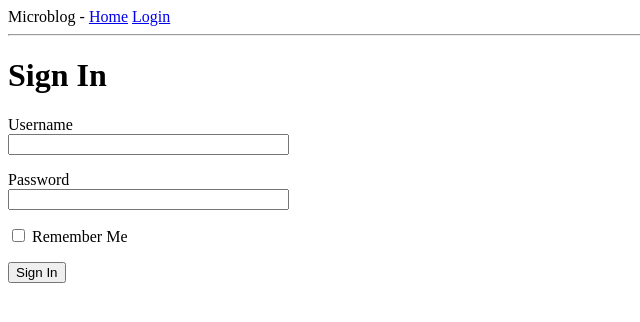
After one commit to fadyboy/microblog, a Flask app: page /login in a window 1280 px wide. The commit adds this page. Shown: the top 322 px of the page, without its empty margins (0-640 px from the left). Run offline with Flask 2, Linux system fonts and the light colour scheme.

Commit message:
Added initial login form and config

```diff
--- a/app/__init__.py
+++ b/app/__init__.py
@@ -1,5 +1,7 @@
 from flask import Flask
+from config import Config
 
 app = Flask(__name__)
+app.config.from_object(Config)
 
 from app import routes # import here to avoid circular dependencies
--- /dev/null
+++ b/app/forms.py
@@ -0,0 +1,9 @@
+from flask_wtf import FlaskForm
+from wtforms import StringField, PasswordField, BooleanField, SubmitField
+from wtforms.validators import DataRequired
+
+class LoginForm(FlaskForm):
+    username = StringField("Username", validators=[DataRequired()]) # set to list to declare multiple validators
+    password = PasswordField("Password", validators=[DataRequired()])
+    remember_me = BooleanField("Remember Me")
+    submit = SubmitField("Sign In")
--- a/app/routes.py
+++ b/app/routes.py
@@ -1,5 +1,6 @@
-from flask import render_template
+from flask import render_template, flash, redirect, url_for
 from app import app
+from app.forms import LoginForm
 
 @app.route("/")
 @app.route("/index")
@@ -15,3 +16,12 @@ def index():
         }
     ]
     return render_template("index.html", title="Home", user=user, posts=posts)
+
+
+@app.route("/login", methods=["GET", "POST"])
+def login():
+    form = LoginForm()
+    if form.validate_on_submit():
+        flash(f"Login required for user {form.username.data}, remember_me={form.remember_me.data}")
+        return redirect(url_for('index'))
+    return render_template("login.html", title="Sign In", form=form)
--- a/app/templates/base.html
+++ b/app/templates/base.html
@@ -9,8 +9,17 @@
     {% endif %}
 </head>
 <body>
-    <div>Microblog - <a href="/index">Home</a> </div>
+    <div>Microblog - <a href="{{ url_for('index') }}">Home</a> <a href="{{ url_for('login') }}">Login</a> </div>
     <hr />
+    {% with messages = get_flashed_messages() %}
+    {% if messages %}
+    <ul>
+        {% for message in messages %}
+        <li>{{ message }}</li>
+        {% endfor %}
+    </ul>
+    {% endif %}
+    {% endwith %}
     {% block content %}{% endblock %}
 </body>
 </html>
--- /dev/null
+++ b/app/templates/login.html
@@ -0,0 +1,24 @@
+{% extends "base.html" %}
+
+{% block content %}
+    <h1>Sign In</h1>
+    <form action="" method="post" novalidate>
+        {{ form.hidden_tag() }}
+        <p>{{ form.username.label }}<br />
+        {{ form.username(size=32) }}
+        {% for error in form.username.errors %}
+            <span style="color: red;">{{ error }}</span>
+        {% endfor %}
+        </p>
+        <p>{{ form.password.label }}<br />
+            {{ form.password(size=32) }}
+            {% for error in form.password.errors %}
+                <span style="color: red;">{{ error }}</span>
+            {% endfor %}
+        </p>
+        <p>{{ form.remember_me() }} {{ form.remember_me.label }}</p>
+        <p>{{ form.submit() }}</p>
+
+    </form>
+
+{% endblock %}
--- /dev/null
+++ b/config.py
@@ -0,0 +1,4 @@
+import os
+
+class Config(object):
+    SECRET_KEY = os.environ.get("SECRET_KEY") or "my-precious"
```
